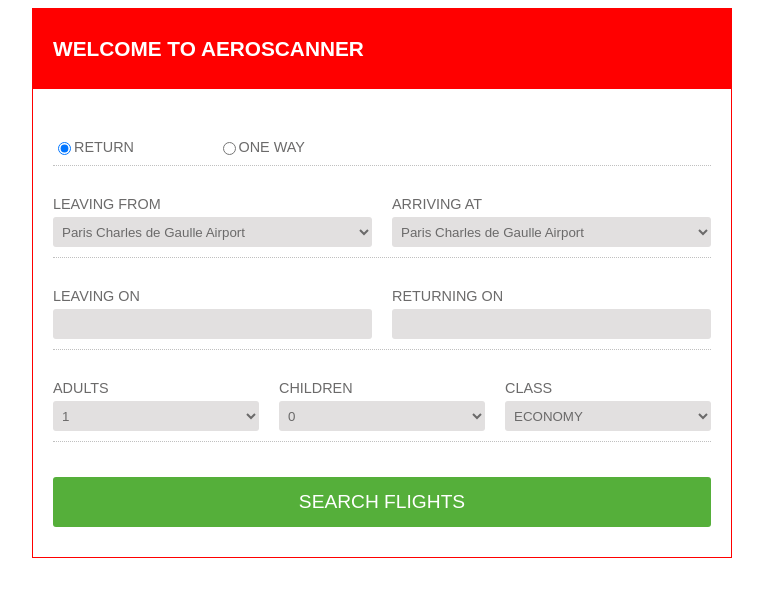
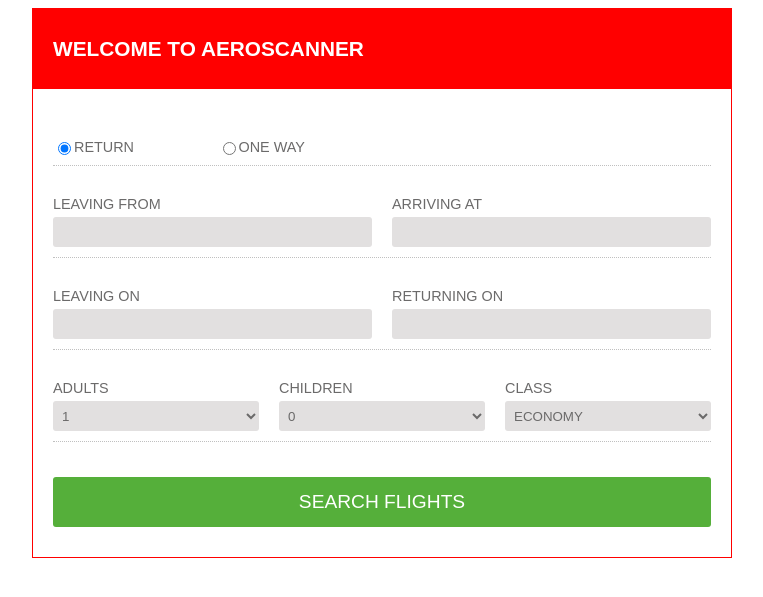
Before and after one commit to ankitoscar/aero-scanner, a Django app: page / in a window 1280 px wide. Shown: the top 597 px of the page, without its empty margins (258-1021 px from the left). Run offline with Django 3.2, Linux system fonts and the light colour scheme.

Commit message:
Improved Dropdown feature

```diff
--- a/app/templates/home/homepage.html
+++ b/app/templates/home/homepage.html
@@ -34,22 +34,24 @@
             <div id="flight-depart">
               <div class="info-box">
                 <label for="airport">LEAVING FROM</label>
-                <select name="airport" id="dep-from">
+                <input list="dep-from" type="text">
+                <datalist id="dep-from">
                     <option value="CDG">Paris Charles de Gaulle Airport</option>
                     <option value="LHR">London Heathrow Airort</option>
                     <option value="SIN">Changi Intl' Airport</option>
                     <option value="JFK">New York John F. Kennedy Airport</option>
-                </select>
+                </datalist>
                 <div id="depart-res"></div>
               </div>
               <div class="info-box" id="arrive-box">
                 <label for="airport">ARRIVING AT</label>
-                <select name="airport" id="dep-to">
-                  <option value="CDG">Paris Charles de Gaulle Airport</option>
-                  <option value="LHR">London Heathrow Airort</option>
-                  <option value="SIN">Changi Intl' Airport</option>
-                  <option value="JFK">New York John F. Kennedy Airport</option>
-              </select>
+                <input list="dep-to" type="text">
+                <datalist id="dep-to">
+                    <option value="CDG">Paris Charles de Gaulle Airport</option>
+                    <option value="LHR">London Heathrow Airort</option>
+                    <option value="SIN">Changi Intl' Airport</option>
+                    <option value="JFK">New York John F. Kennedy Airport</option>
+                </datalist>
                 <div id="arrive-res"></div>
               </div>
             </div>
```
